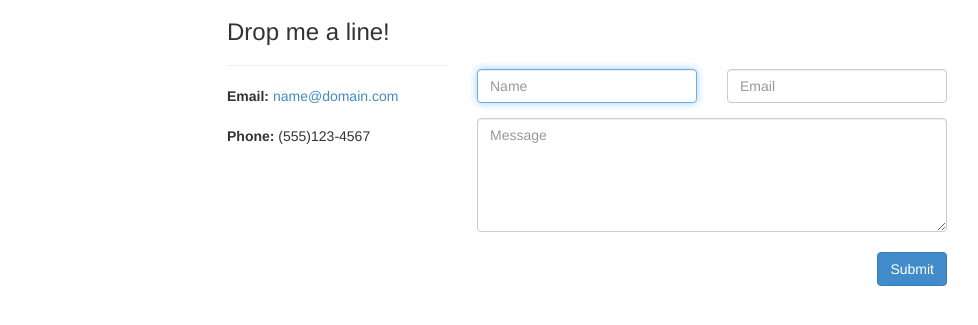
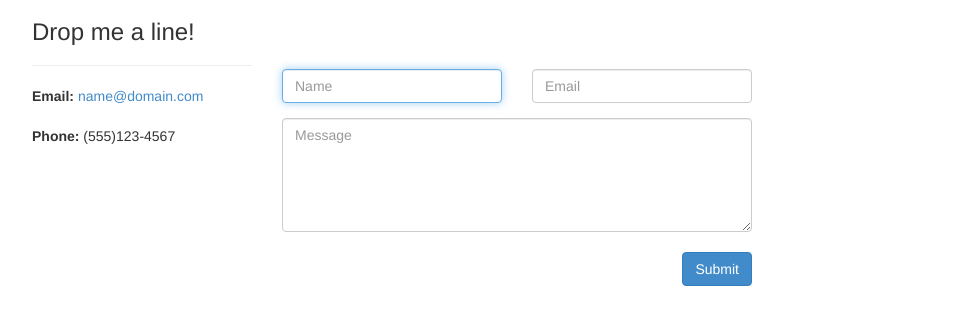
Before and after one commit to blaino/vinnerator, a Python web app: template app/templates/contact.html in a window 1280 px wide. Shown: the part 51-376 px from the top of the page, without its empty margins (53-1031 px from the left). Run offline with Jinja, Linux system fonts and the light colour scheme; the template is opened without the code that fills it: most values are stand-ins (such as "Sample title", 1, 10 or a date in 2020); some libraries are stand-ins or nearby versions.

Commit message:
Move contact form over a bit

```diff
--- a/app/templates/contact.html
+++ b/app/templates/contact.html
@@ -2,7 +2,7 @@
 {% block body %}
 <div class="container">
   <div class="row">
-    <div class="col-md-offset-2 col-md-8">
+    <div class="col-lg-8">
       <div class="container">
         <div class="row">
           <div class="col-sm-4">
```
